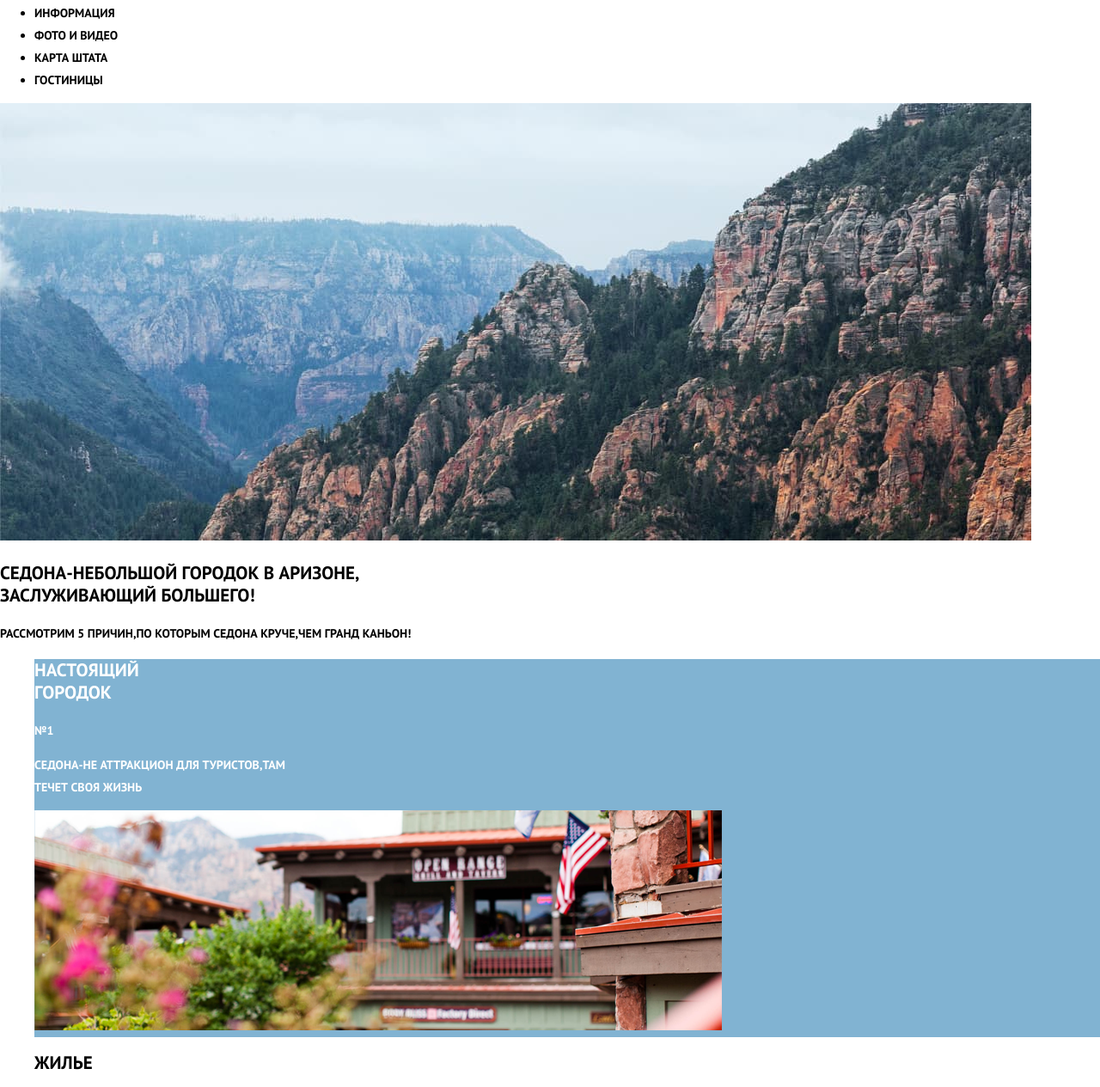
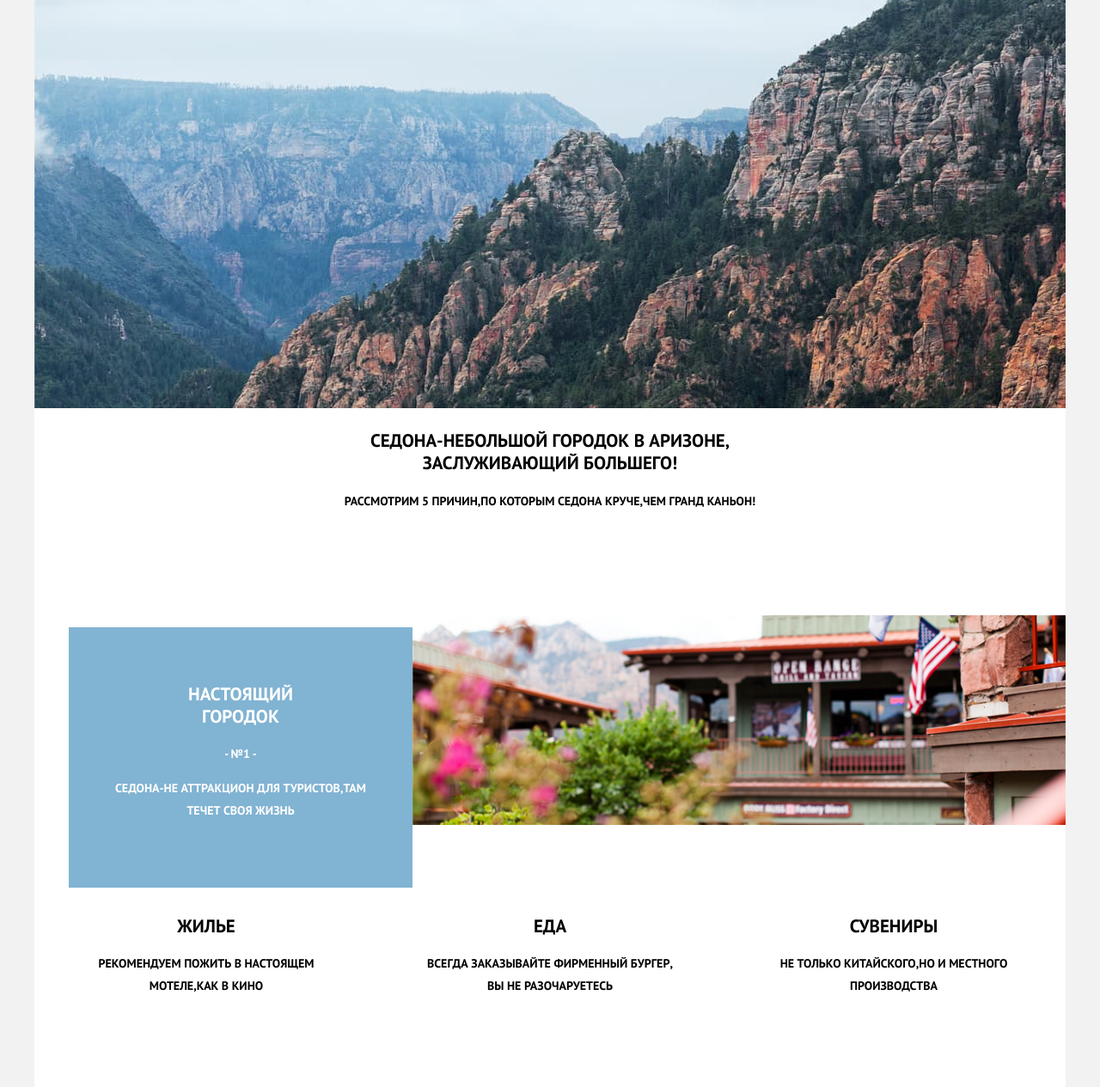
Before and after one commit to Maximus0291/1530663-sedona-29, a plain HTML site: page index.html in a window 1280 px wide. Shown: the part 90-1355 px from the top of the page at 86% size. Drawn offline with Linux system fonts and the light colour scheme.

Commit message:
На проверку

```diff
--- a/css/style.css
+++ b/css/style.css
@@ -16,6 +16,8 @@
   --basic-natural-brown: #604E43;
   --basic-dark-brown: #503E33;
 
+  --basic-natural-silver: #F2F2F2;
+
 
 
   --special: #663d15;
@@ -24,7 +26,7 @@
 /* Global */
 
 body {
-  min-width: 960px;
+  min-width: 1280px;
   margin: 0;
   padding: 0;
   font-family: "PT Sans", Arial, sans-serif;
@@ -33,10 +35,8 @@ body {
   font-weight: 700;
   color: var(--basic-black);
   text-transform: uppercase;
-  background-color: var(--basic-white);
-  background-image: url("../img/bg.jpg");
-  background-position: top center;
-  background-repeat: no-repeat;
+  background-color: var(--basic-natural-silver);
+
 }
 
 a {
@@ -48,33 +48,118 @@ img {
   height: auto;
 }
 
+/* .container {
+  background-image: url("../img/background photo.jpg");
+} */
+
+/* Grid */
+
+.page {
+  height: 100%;
+}
+
+.page-body {
+  min-height: 100%;
+  display: grid;
+  grid-template-rows: min-content 1fr min-content;
+  align-content: start;
+
+}
+
+/* Main navigation */
+
 .main-navigation {
+  display: grid;
   font-size: 14px;
   line-height: 26px;
   color: var(--basic-black);
   background-color: transparent;
   /* text-align: center; */
+
+}
+
+.main-navigation-wrapper {
+  display: grid;
+  grid-template-columns: 1fr min-content;
+  width: 1200px;
+  margin: 0 auto;
+  padding: 0 10px;
+}
+
+/* Site Navigation */
+
+.site-navigation {
+  display: flex;
+  margin: 0;
+  padding: 0 72px;
+  font-size: 14px;
+  line-height: 26px;
+  color: #000;
+  font-weight: 700
 }
 
 .site-navigation-item a {
   color: var(--basic-black);
 }
 
+.site-navigation-item {
+  width: 25%;
+  margin: 0;
+  padding: 15px 0;
+  list-style: none;
+}
+
+.site-navigation-item:nth-child(2) {
+  text-align: left;
+  margin-right: 90px
+}
+
+
+
+.site-navigation-item:last-child,
+.site-navigation-item:nth-child(3) {
+  text-align: right;
+}
+
+/* Container */
+
+.container {
+  width: 1200px;
+  margin: 0 auto;
+  background-color: var(--basic-white);
+}
+
+/* Logo */
+
+.main-header-logo {
+  position: absolute;
+  z-index: 1;
+  margin-left: 571px;
+
+}
+
+
 /* Welcome */
 
 .welcome {
-  /* text-align: center; */
+  height: 216px;
+  text-align: center;
   color: var(--basic-black);
 }
 
 /* Features */
 
 .features {
-
+height: 330px;
 }
 
 .features-list {
+  display: grid;
+  grid-template-columns: 1fr 1fr 1fr;
+  margin: 0;
+  padding: 0;
   list-style: none;
+  text-align: center;
 }
 
 .feature-item {
@@ -85,21 +170,34 @@ img {
 
 
 /* Reasons */
+.reason1 {
+  display: flex;
+  margin: 0;
+  padding: 0;
+}
 
 .reason-item1 {
+  padding-top: 47px;
+  text-align: center;
+  font-size: 14px;
+  line-height: 26px;
+  background-color: var(--basic-blue);
+  color: var(--basic-white);
+
+  width: 400px;
+  height: 256px;
+}
+
+.reason-item2 {
+   display: flex;
   /* text-align: center; */
   font-size: 14px;
   line-height: 26px;
   background-color: var(--basic-blue);
   color: var(--basic-white);
-}
 
-.reasons-item2 {
-  /* text-align: center; */
-  font-size: 14px;
-  line-height: 26px;
-  background-color: var(--basic-blue);
-  color: var(--basic-white);
+  width: auto;
+  height: 256px;
 }
 
 .reasons-item {
@@ -108,6 +206,15 @@ img {
   line-height: 26px;
   color: var(--basic-black);
   background-color: var(--basic-silver);
+}
+.reasons-list{
+  display: grid;
+  grid-template-columns: 1fr 1fr 1fr;
+  margin: 0;
+  padding: 0;
+  list-style: none;
+  text-align: center;
+
 }
 
 /* Appointment */
@@ -221,5 +328,10 @@ img {
 
 .content-hotel-name a:active {
   color: var(--basic-black);
+}
 
+.page-catalog-conteiner {
+  width: 1200px;
+  margin: 0 auto;
+  padding: 0 10px;
 }
--- a/index.html
+++ b/index.html
@@ -10,9 +10,13 @@
   <body class="page-body">
   <header class="main-header">
       <nav class="main-navigation">
-        <a class="main-header-logo">
+
+        <div class="main-header-logo">
+          <a href="index.logo">
            <img src="img\logo.svg" width="138" height="70"  alt="логотип проекта Седона">
           </a>
+        </div>
+
         <div class="main-navigation-wrapper">
           <div class="container">
             <ul class="site-navigation">
@@ -23,6 +27,7 @@
             </ul>
           </div>
         </div>
+
       </nav>
   </header>
 
@@ -34,15 +39,19 @@
          <p>РАССМОТРИМ 5 ПРИЧИН,ПО КОТОРЫМ СЕДОНА КРУЧЕ,ЧЕМ ГРАНД КАНЬОН!</p>
        </section>
 
-       <section class="reason">
+       <section class="reason1">
          <ul class="reason-list1">
            <li class="reason-item1">
            <h2>НАСТОЯЩИЙ<br>ГОРОДОК</h2>
-           <p>№1</p>
+           <p>- №1 -</p>
            <p>СЕДОНА-НЕ АТТРАКЦИОН ДЛЯ ТУРИСТОВ,ТАМ<br>ТЕЧЕТ СВОЯ ЖИЗНЬ</p>
-           <img src="img\reason1.png" width="800" height="256" alt="Причина 1">
             </li>
           </ul>
+
+       <div class="reason1-img">
+        <img src="img\reason1.png" width="800" height="256" alt="Причина 1">
+       </div>
+
       </section>
 
      <!--<h2>ЗНАКОМСТВО</h2> -->
@@ -50,27 +59,35 @@
       <ul class="features-list">
         <li class="feature-item">
           <h2>ЖИЛЬЕ</h2>
-          <p>РЕКОМЕНДУЕМ ПОЖИТЬ В НАСТОЯЩЕМ МОТЕЛЕ,КАК В КИНО</p>
+          <p>РЕКОМЕНДУЕМ ПОЖИТЬ В НАСТОЯЩЕМ<br> МОТЕЛЕ,КАК В КИНО</p>
         </li>
         <li class="feature-item">
           <h2>ЕДА</h2>
-          <p>ВСЕГДА ЗАКАЗЫВАЙТЕ ФИРМЕННЫЙ БУРГЕР,ВЫ НЕ РАЗОЧАРУЕТЕСЬ</p>
+          <p>ВСЕГДА ЗАКАЗЫВАЙТЕ ФИРМЕННЫЙ БУРГЕР,<br>ВЫ НЕ РАЗОЧАРУЕТЕСЬ</p>
         </li>
         <li class="feature-item">
           <h2>СУВЕНИРЫ</h2>
-          <p>НЕ ТОЛЬКО КИТАЙСКОГО,НО И МЕСТНОГО ПРОИЗВОДСТВА</p>
+          <p>НЕ ТОЛЬКО КИТАЙСКОГО,НО И МЕСТНОГО<br> ПРОИЗВОДСТВА</p>
         </li>
       </ul>
      </section>
 
-     <section class="reasons">
-      <ul class="reasons-list">
-        <li class="reasons-item2">
+     <section class="reason2">
+       <ul class="reason-list2">
+        <li class="reason-item2">
           <h2>ТАМ ЕСТЬ<br> МОСТ ДЬЯВОЛА</h2>
           <p>№2</p>
           <p>ДА,ПО НЕМУ МОЖНО ПРОЙТИ! ЕСЛИ КОНЕЧНО<br> ВЫ ОСМЕЛИТЕСЬ</p>
+          <div class="reason2-img">
       <img src="img\reason2.png" width="800" height="256" alt="Причина 2">
+          </div>
         </li>
+       </ul>
+     </section>
+
+
+     <section class="reasons">
+      <ul class="reasons-list">
         <li class="reasons-item">
           <h2>НЕБОЛЬШАЯ<br> ПЛОЩАДЬ</h2>
           <p>№3</p>
@@ -119,8 +136,10 @@
   </main>
 
   <footer class="main-footer">
+  <div class="container">
+    <section class="footer-contacts">
 <h2>#VISITSEDONA<br> ТЕЛ: +7(495) 666-01-66</h2>
-
+</section>
 <section class="footer-social">
   <h2>Давайте дружить!</h2>
   <ul>
@@ -143,7 +162,7 @@
 <p class="footer-copyright">
    WEBSITE BY <a href="https://htmlacademy.ru/intensive/htmlcss">HTML Academy</a>
 </p>
-
+ </div>
   </footer>
 
 
```
Also changed, not shown: hotels.html (+5 -3 lines). Lines whose indentation alone changed are shown as unchanged.
